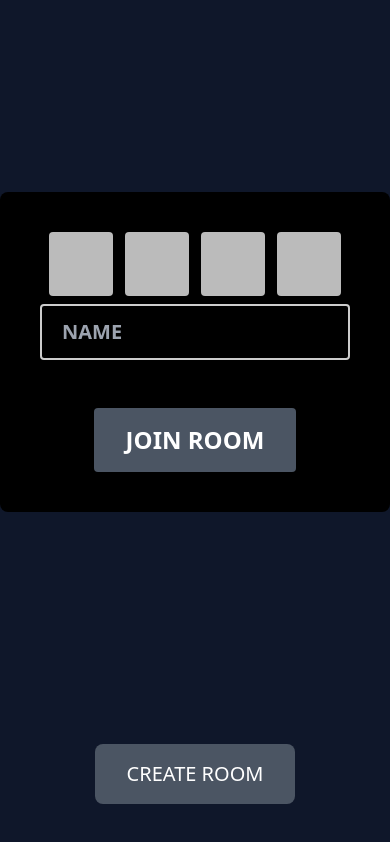
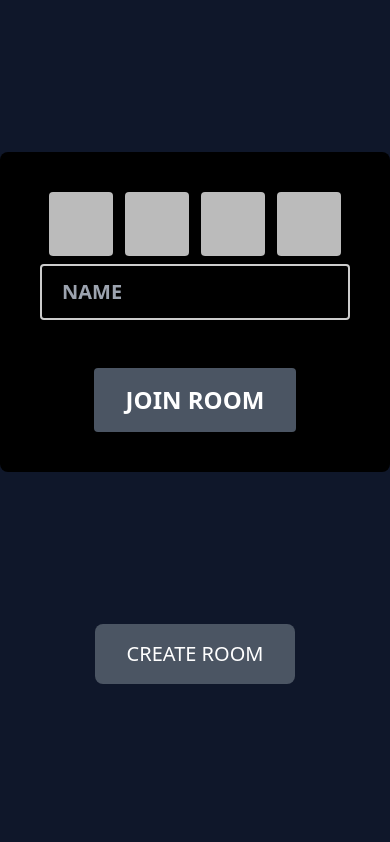
Before and after one commit to Abbegubbegum/classroom-manager, a Vue app in the folder frontend/: page /#/ in a window 390 px wide. Built offline with nearby package versions, Linux system fonts and the light colour scheme.

Commit message:
Move upp button on smaller screens

```diff
--- a/frontend/src/views/HomeView.vue
+++ b/frontend/src/views/HomeView.vue
@@ -191,7 +191,7 @@ function codeInputAfter(event: any) {
     </form>
     <button
       type="button"
-      class="bg-gray-600 my-10 p-4 px-8 text-xl rounded-lg transition-colors hover:bg-slate-200 hover:text-black"
+      class="bg-gray-600 mb-40 sm:mb-10 p-4 px-8 text-xl rounded-lg transition-colors hover:bg-slate-200 hover:text-black"
       @click="createRoom"
     >
       CREATE ROOM
```
